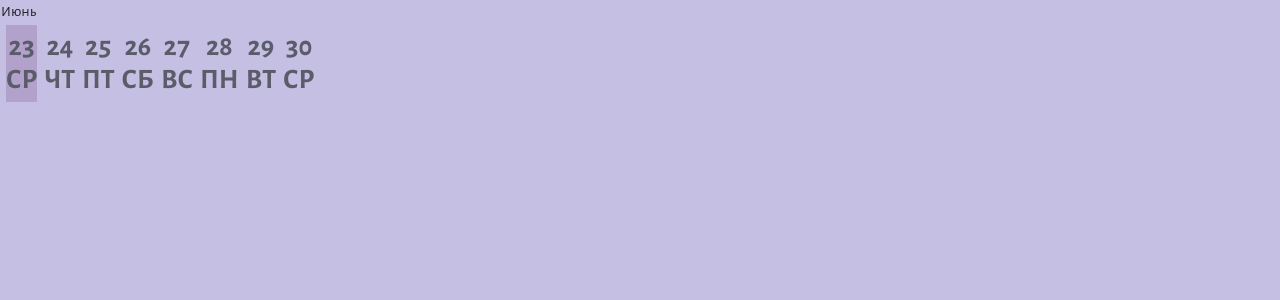
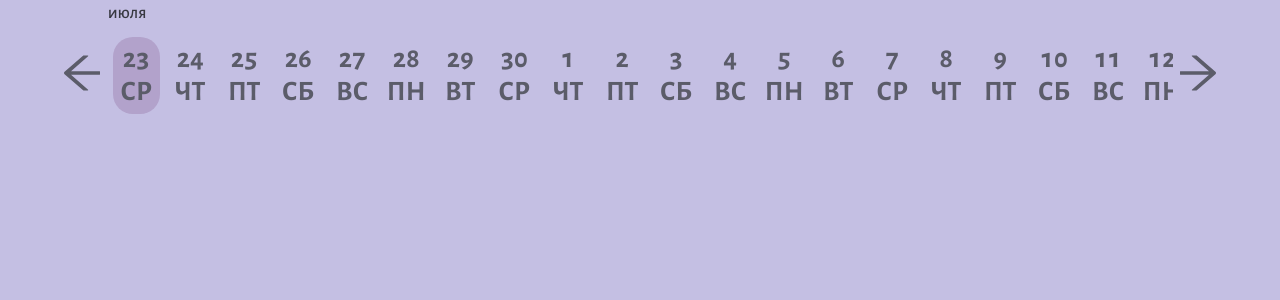
Before and after one commit to aidagalimova/luntik-front, a React (Create React App) app: page / in a window 1280 px wide. Shown: the top 300 px of the page. Built offline with nearby package versions, Linux system fonts and the light colour scheme.

Commit message:
add arrows and scroll

```diff
--- a/src/components/app/App.jsx
+++ b/src/components/app/App.jsx
@@ -1,4 +1,5 @@
 import Routing from '../../pages/routing';
+import 'antd/dist/antd.css';
 import './App.scss';
 
 function App() {
--- a/src/components/date-carousel/index.jsx
+++ b/src/components/date-carousel/index.jsx
@@ -1,14 +1,5 @@
 import React from 'react';
-import 'antd/dist/antd.css';
 import Months from '../months';
-
-const contentStyle = {
-    height: '160px',
-    color: '#fff',
-    lineHeight: '160px',
-    textAlign: 'center',
-    background: '#364d79',
-};
 
 function DateCarousel() {
 
--- a/src/components/months/index.jsx
+++ b/src/components/months/index.jsx
@@ -1,5 +1,9 @@
-import React, { useEffect, useRef, useState } from "react";
+import React, { useEffect, useState } from "react";
 import "./index.scss";
+import { ReactComponent as ArrowRight } from "./svg/arrowToRight.svg"
+import { ReactComponent as ArrowLeft } from "./svg/arrowToLeft.svg"
+import { Row, Col } from "antd";
+
 const days = [];
 var options = {
     month: 'long',
@@ -29,51 +33,92 @@ for (let i = 0; i < 40; i++) {
         .replace("воскресенье", "ВС")
         .split(" "));
 }
+
+
 let daysList = [];
 
+function Months() {
 
-function Months() {
     const [selectedDay, setSelectedDay] = useState(days[0][0][1]);
-    const element = document.getElementsByClassName('day ' + selectedDay);
+    const [scroll, setScroll] = useState(0);
+
+    function doScroll(x) {
+        const el = document.getElementsByClassName("table-container")[0];
+
+        if (scroll + x < 0) {
+            el.scrollTo({
+                left: scroll-scroll,
+                behavior: 'smooth',
+            })
+            setScroll(0)
+        }
+        else {
+            el.scrollTo({
+                left: scroll + x,
+                behavior: 'smooth',
+            })
+            setScroll(scroll + x)
+        }
+    }
+
     useEffect(() => {
         const element = document.getElementsByClassName('day ' + selectedDay);
         element[0].style.backgroundColor = "#B2A2CB";
         console.log(selectedDay);
     });
 
-
-    const onClick = (number) => {
+    const onDayClick = (number) => {
         const prevElement = document.getElementsByClassName('day ' + selectedDay);
         prevElement[0].style.backgroundColor = null;
+
         const element = document.getElementsByClassName('day ' + number);
-        element[0].style.backgroundColor="#B2A2CB";
+        element[0].style.backgroundColor = "#B2A2CB";
         setSelectedDay(number);
     }
 
     for (let i = 0; i < days.length; i++) {
+        daysList[i] = [];
         daysList[i] = days[i].map((day) => {
             let number = day[1];
             let weekDay = day[0];
             return (
-                <td onClick={() => onClick(number)}>
+                <td onClick={() => onDayClick(number)}>
                     <div className={"day " + number} key={number}>
                         <h1 className="number">{number}</h1>
                         <h1 className="weekDay">{weekDay}</h1>
                     </div>
                 </td>)
         })
+        daysList[i].month = days[i][0][2];
     }
-    return (<>
+
+
+    return (
+        <Row>
+            <Col span={2}>
+                <ArrowLeft className="left" onClick={() => doScroll(-200)} />
+            </Col>
+            <Col span={20}>
+                <div className="table-container">
                     <table>
+                        <tbody>
                             <tr>
                                 <td>
-                    Июнь
+                                    <h3 className="month"> {daysList[1].month}</h3>
                                 </td>
                             </tr>
                             <tr>
                                 {daysList[0]}
+                                {daysList[1]}
                             </tr>
+
+                        </tbody>
                     </table>
-    </>)
+                </div>
+            </Col>
+            <Col span={2}>
+                <ArrowRight className="right" onClick={() => doScroll(200)} />
+            </Col>
+        </Row>)
 }
 export default Months
--- a/src/components/months/index.scss
+++ b/src/components/months/index.scss
@@ -1,14 +1,40 @@
+.right{
+    float: left;
+    cursor: pointer;
+}
+
+.left{
+    float: right;
+    cursor: pointer;
+}
+
+.table-container {
+    overflow-y: hidden;
+    overflow-x: scroll;
+    overflow-x: hidden;
+}
 .day {
     margin-left: 5px;
     text-align: center;
     cursor: pointer;
-    .number{
+    width: 47px;
+    border-radius: 20px;
+    .number {
         font-weight: bold;
-        color: #5B5C69;
+        color: #5b5c69;
     }
     .weekDay {
         margin-top: -25px;
         font-weight: bold;
-        color: #5B5C69;
+        color: #5b5c69;
     }
 }
+
+.month {
+    color: #373841;
+}
+
+.ant-col-2{
+    align-self: center;
+    margin-top: 17px !important;
+}
```
Also changed, not shown: src/components/months/svg/arrowToLeft.svg (added), src/components/months/svg/arrowToRight.svg (added). Lines whose indentation alone changed are shown as unchanged.
